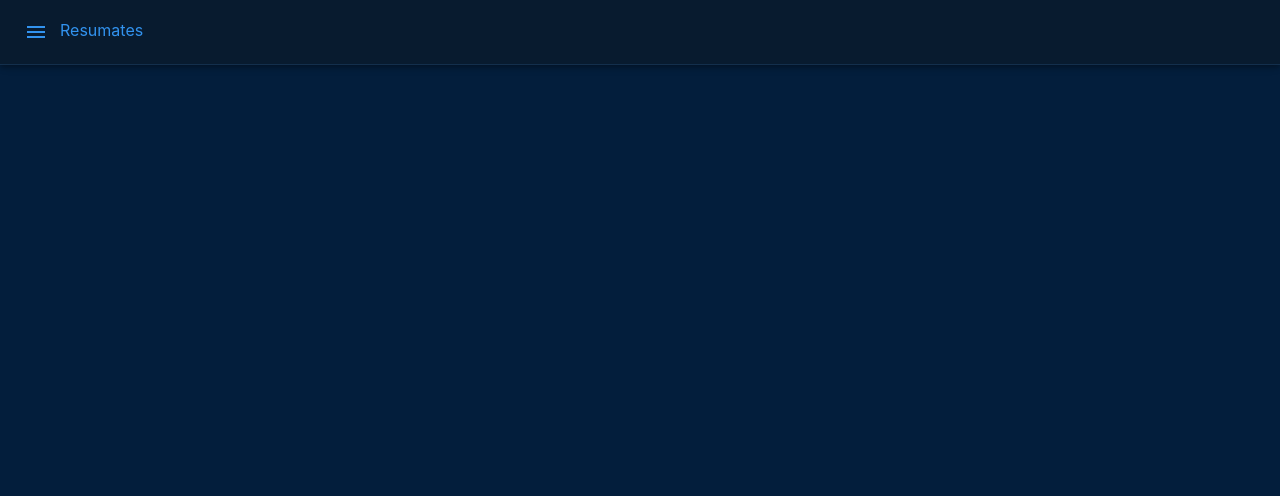
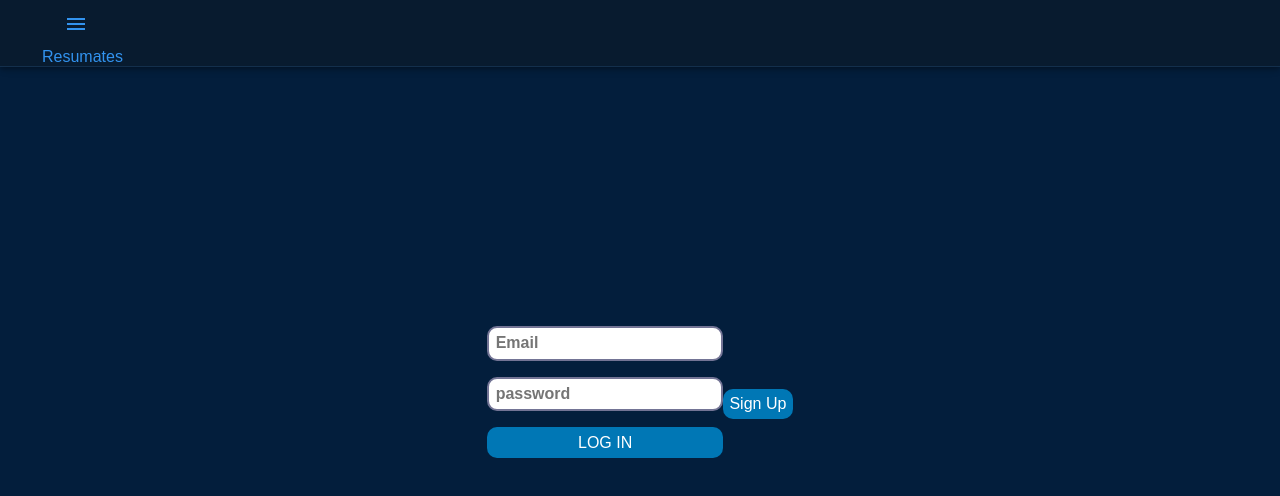
Before and after one commit to imarcdaniel/MERN_ResumePeeker, a React (Create React App) app in the folder resumates/: page /Profile in a window 1280 px wide. Shown: the top 496 px of the page. Built offline with nearby package versions, Linux system fonts and the light colour scheme.

Commit message:
handlelogout

```diff
--- a/resumates/src/App.js
+++ b/resumates/src/App.js
@@ -37,10 +37,17 @@ class App extends Component {
     }
   }
 
+  handleLogout = () => {
+    let token = localStorage.getItem('token')
+    this.setState({ user: null })
+    localStorage.removeItem('token');
+    token = null;
+  }
+
   render() {
     return (
       <main className="App">
-        <Navbar />
+        <Navbar handleLogout={this.handleLogout}/>
         {/* this ternary operator asks: is there a user in state? */}
         {/* if yes, they can see our pages: neworder, etc. */}
         {/* if no(user is null), show them only the <AuthPage> */}
--- /dev/null
+++ b/resumates/src/components/LoginForm/LoginForm.css
@@ -0,0 +1,78 @@
+* {
+    box-sizing: border-box;
+  }
+
+  body {
+    font-family: Arial, Helvetica, sans-serif;
+    height: 100vh;
+    display: grid;
+    justify-items: center;
+    align-items: center;
+  }
+
+  h2 {
+    color: #f17d80;
+    margin: 0;
+    text-align: center;
+  }
+
+  section > article {
+    display: flex;
+    justify-content: space-between;
+    min-width: 15rem;
+    color: white;
+    margin: 0.1rem;
+    background-color: #737495;
+  }
+
+  article > div {
+    padding: 0.5rem;
+  }
+
+  article > div:nth-child(2) {
+    width: 2rem;
+    background-color: #f17d80;
+    text-align: center;
+  }
+
+  label {
+    display: flex;
+    align-items: center;
+    margin-top: 0.5rem;
+  }
+
+  label span {
+    color: #737495;
+    width: 4.5rem;
+  }
+
+  input,
+  select {
+    width: 100%;
+    font-family: Arial, Helvetica, sans-serif;
+    font-size: 1rem;
+    font-weight: bold;
+    padding: 0.4rem;
+    color: #f17d80;
+    border: 2px solid #737495;
+    border-radius: 0;
+    outline: none;
+    -webkit-appearance: none;
+  }
+
+  button {
+    display: block;
+    font-family: Arial, Helvetica, sans-serif;
+    font-size: 1rem;
+    margin: 0.5rem 0 0 auto;
+    padding: 0.4rem;
+    background-color: #f17d80;
+    color: white;
+    border: none;
+    outline: none;
+  }
+
+  button:hover {
+    color: white;
+    background-color: #737495;
+  }
--- a/resumates/src/components/LoginForm/LoginForm.jsx
+++ b/resumates/src/components/LoginForm/LoginForm.jsx
@@ -1,4 +1,5 @@
 import { Component } from 'react';
+import './LoginForm.css'
 
 export default class SignUpForm extends Component {
   state = {
@@ -45,11 +46,15 @@ export default class SignUpForm extends Component {
       <div>
         <div className="form-container" onSubmit={this.handleSubmit}>
           <form autoComplete="off" >
-            <label>Email</label>
-            <input type="text" name="email" value={this.state.email} onChange={this.handleChange} required />
-            <label>Password</label>
-            <input type="password" name="password" value={this.state.password} onChange={this.handleChange} required />
-            <button type="submit">LOG IN</button>
+            <label>
+              <input type="text" name="email" value={this.state.email} placeholder="Email" onChange={this.handleChange} required />
+            </label>
+            <label>
+              <input type="password" name="password" value={this.state.password} placeholder="password" onChange={this.handleChange} required />
+            </label>
+            <label>
+              <button type="submit">LOG IN</button>
+            </label>
           </form>
         </div>
         <p className="error-message">&nbsp;{this.state.error}</p>
--- a/resumates/src/components/Navbar/Navbar.jsx
+++ b/resumates/src/components/Navbar/Navbar.jsx
@@ -4,7 +4,7 @@ import './Navbar.css'
 import { AppBar, Toolbar, IconButton, Menu, MenuItem  } from "@material-ui/core";
 import MenuIcon from "@material-ui/icons/Menu";
 
-function Navbar() {
+function Navbar(props) {
   const [anchorEl, setAnchorEl] = React.useState(null);
 
   const handleMenu = (event) => {
@@ -50,6 +50,7 @@ function Navbar() {
                 <MenuItem onClick={handleClose}><Link to='/Profile'>My Resumes</Link></MenuItem>
                 <MenuItem onClick={handleClose}><Link to='/LandingPage'>Home</Link></MenuItem>
                 <MenuItem onClick={handleClose}><Link to='/Upload'>Upload</Link></MenuItem>
+                <MenuItem onClick={() => props.handleLogout()}><Link to='/LandingPage'>Logout</Link></MenuItem>
               </Menu>
                 <Link id='link' className='link' to='/index'>Resumates</Link>
           </nav>
--- /dev/null
+++ b/resumates/src/components/SignUpForm/SignUpForm.css
@@ -0,0 +1,36 @@
+* {
+    box-sizing: border-box;
+  }
+
+  body {
+    font-family: Arial, Helvetica, sans-serif;
+    height: 100vh;
+    display: grid;
+    justify-items: center;
+    align-items: center;
+  }
+  label > input {
+    display: flex;
+    align-items: center;
+    margin-top: 0.5rem;
+    border-radius: 10px;
+  }
+
+  button {
+    display: block;
+    font-family: Arial, Helvetica, sans-serif;
+    font-size: 1rem;
+    margin: 0.5rem 0 0 auto;
+    padding: 0.4rem;
+    background-color: #0077b5;
+    color: white;
+    border: none;
+    outline: none;
+    border-radius: 10px;
+    width: 100%
+  }
+
+  button:hover {
+    color: white;
+    background-color: #737495;
+  }
--- a/resumates/src/components/SignUpForm/SignUpForm.jsx
+++ b/resumates/src/components/SignUpForm/SignUpForm.jsx
@@ -1,4 +1,5 @@
 import { Component } from 'react';
+import './SignUpForm.css'
 
 export default class SignUpForm extends Component {
   state = {
@@ -56,15 +57,22 @@ export default class SignUpForm extends Component {
       <div>
         <div className="form-container">
           <form autoComplete="off" onSubmit={this.handleSubmit}>
-            <label>Name</label>
-            <input type="text" name="name" value={this.state.name} onChange={this.handleChange} required />
-            <label>Email</label>
-            <input type="email" name="email" value={this.state.email} onChange={this.handleChange} required />
-            <label>Password</label>
-            <input type="password" name="password" value={this.state.password} onChange={this.handleChange} required />
-            <label>Confirm</label>
-            <input type="password" name="confirm" value={this.state.confirm} onChange={this.handleChange} required />
-            <button type="submit" disabled={disable}>SIGN UP</button>
+            <label>
+              <input type="text" name="name" value={this.state.name} placeholder="Name" onChange={this.handleChange} required />
+            </label>
+            <label>
+              <input type="email" name="email" value={this.state.email} placeholder="Email" onChange={this.handleChange} required />
+            </label>
+            <label>
+              <input type="password" name="password" value={this.state.password} placeholder="Password" onChange={this.handleChange} required />
+            </label>
+
+            <label>
+              <input type="password" name="confirm" value={this.state.confirm} placeholder="Confirm Password" onChange={this.handleChange} required />
+            </label>
+            <label>
+              <button type="submit" disabled={disable}>Create Account</button>
+            </label>
           </form>
         </div>
         <p className="error-message">&nbsp;{this.state.error}</p>
--- a/resumates/src/pages/AuthPage/AuthPage.jsx
+++ b/resumates/src/pages/AuthPage/AuthPage.jsx
@@ -13,16 +13,16 @@ export default class AuthPage extends React.Component {
   render() {
     return (
       <main className="AuthPage">
-        <div>
-          <h3 onClick={() => this.setState({ showLogin: !this.state.showLogin })}>
-            {this.state.showLogin ? 'SIGN UP' : 'LOG IN'}
-          </h3>
-        </div>
         {/* Another ternary operator! */}
         {/* If showLogin is true, show the login form. If false, show the signup form */}
         {this.state.showLogin ?
         <LoginForm setUserInState={this.props.setUserInState}/> :
         <SignUpForm setUserInState={this.props.setUserInState} />}
+        <div>
+          <button onClick={() => this.setState({ showLogin: !this.state.showLogin })}>
+            {this.state.showLogin ? 'Sign Up' : 'Already have and account?'}
+          </button>
+        </div>
       </main>
     );
   }
```
Also changed, not shown: 1 other file (tests, documents, lock files or other folders).
